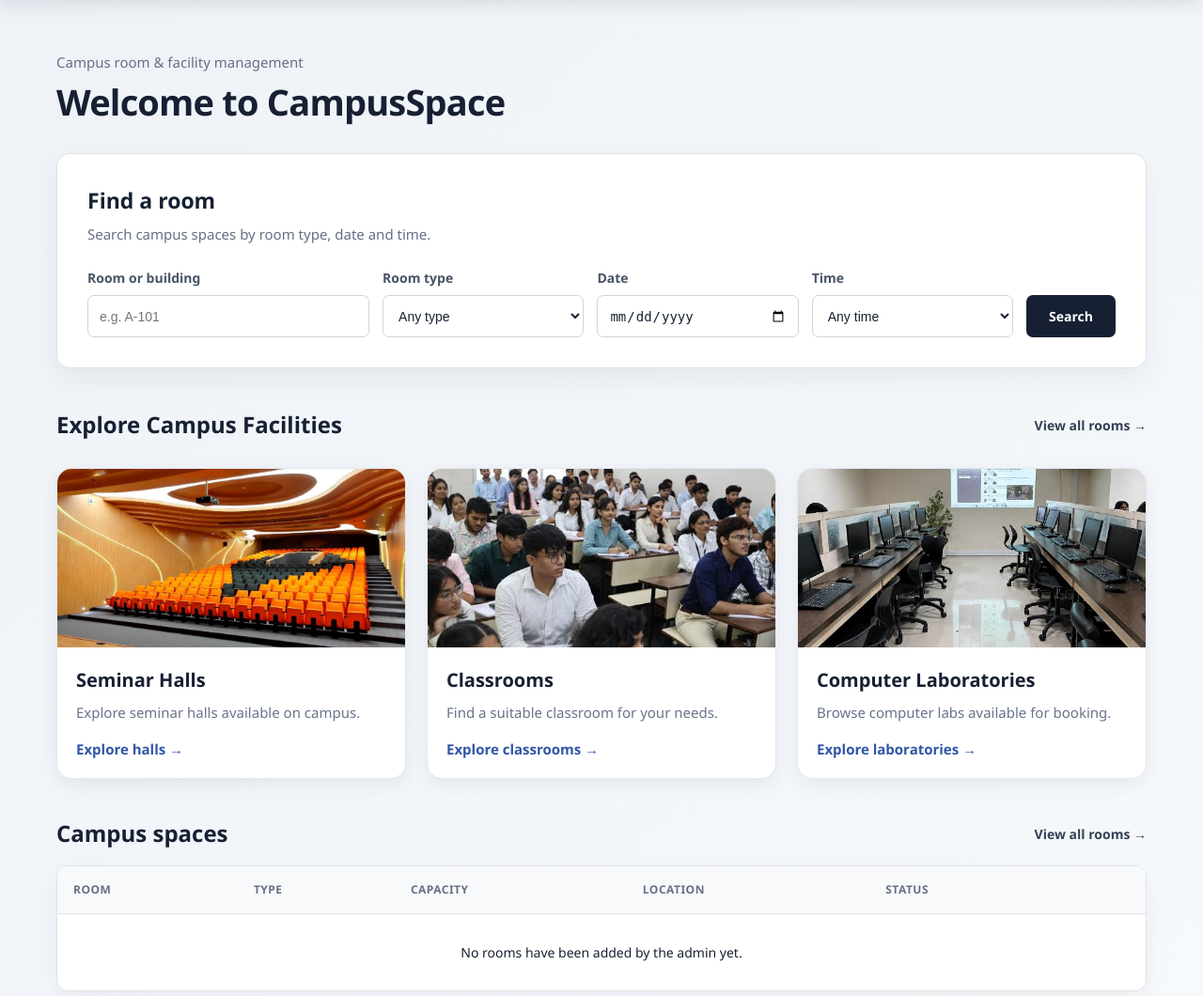
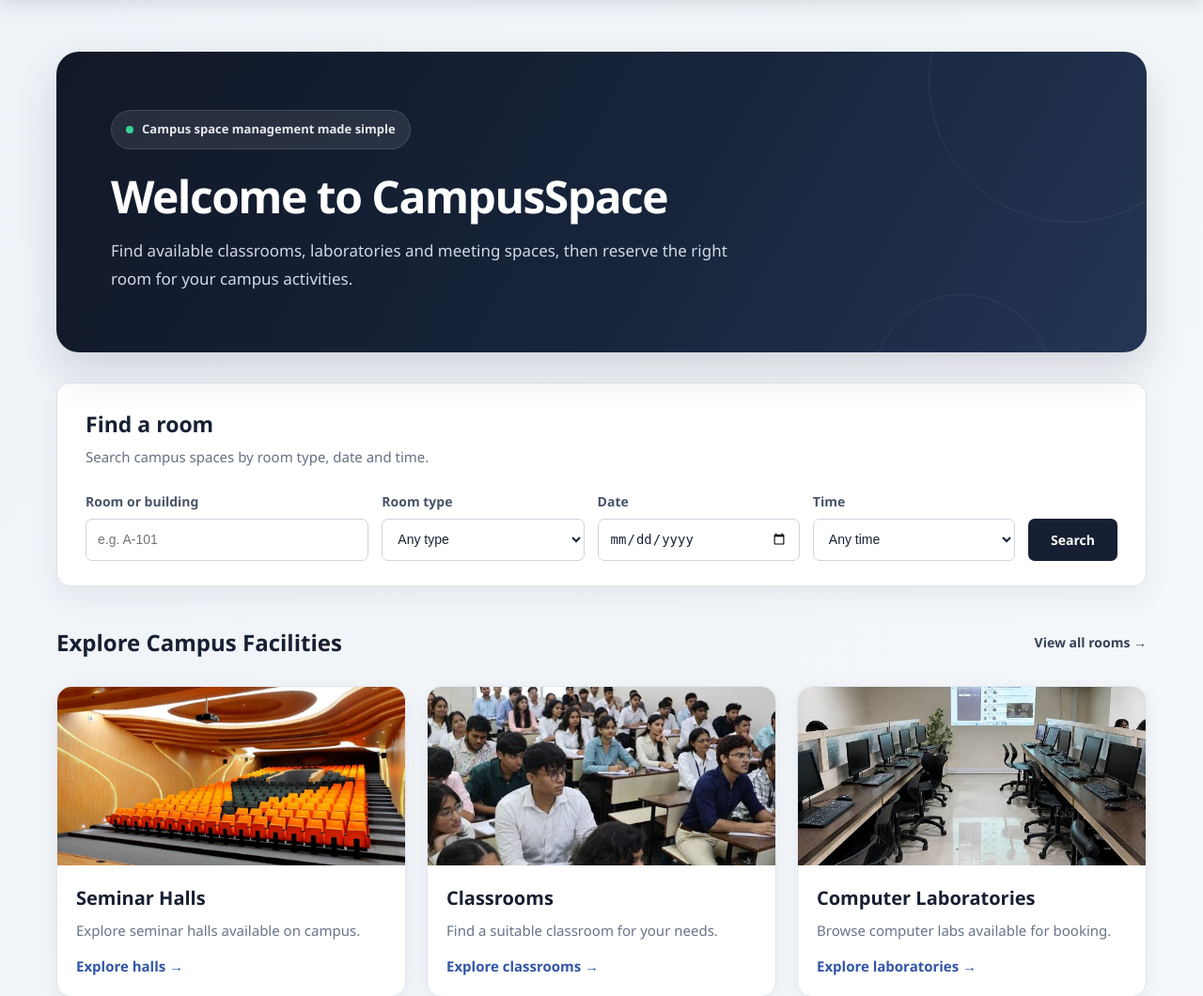
Before and after one commit to prayagbansode07/CampusSpace, a Flask app: page / in a window 1280 px wide. Shown: the part 72-1132 px from the top of the page at 94% size. Run offline with Flask 3, Linux system fonts and the light colour scheme; data that the repository does not hold is empty.

Commit message:
Polish homepage hero and search panel

```diff
--- a/templates/index.html
+++ b/templates/index.html
@@ -100,23 +100,76 @@
             padding: 55px 30px 80px;
         }
 
+
         .welcome {
+            position: relative;
+            overflow: hidden;
+            isolation: isolate;
+            background: linear-gradient(120deg, #111827 0%, #17243b 55%, #243654 100%);
+            color: #ffffff;
+            border-radius: 24px;
+            padding: 62px 58px;
+            min-height: 300px;
             margin-bottom: 32px;
+            box-shadow: 0 20px 45px rgba(17, 24, 39, 0.14);
+        }
+
+        .welcome::before,
+        .welcome::after {
+            content: "";
+            position: absolute;
+            z-index: -1;
+            border: 1px solid rgba(255, 255, 255, 0.07);
+            border-radius: 50%;
+            pointer-events: none;
+        }
+
+        .welcome::before {
+            width: 300px;
+            height: 300px;
+            top: -120px;
+            right: -70px;
+        }
+
+        .welcome::after {
+            width: 190px;
+            height: 190px;
+            bottom: -130px;
+            right: 100px;
         }
 
         .welcome p {
-            color: #667085;
-            font-size: 15px;
-            margin-bottom: 8px;
+            display: inline-flex;
+            align-items: center;
+            gap: 9px;
+            color: #e5e7eb;
+            background: rgba(255, 255, 255, 0.09);
+            border: 1px solid rgba(255, 255, 255, 0.12);
+            border-radius: 30px;
+            padding: 10px 15px;
+            font-size: 13px;
+            font-weight: 600;
+            margin-bottom: 22px;
         }
 
         .welcome h1 {
-            font-size: 38px;
-            line-height: 1.2;
-            font-weight: 700;
-            color: #172033;
-            letter-spacing: -0.8px;
+            max-width: 800px;
+            font-size: clamp(34px, 4vw, 48px);
+            line-height: 1.15;
+            font-weight: 750;
+            color: #ffffff;
+            letter-spacing: -1.5px;
+            margin-bottom: 16px;
         }
+
+        .welcome-subtitle {
+            max-width: 680px;
+            color: #d1d9e8;
+            font-size: 17px;
+            line-height: 1.8;
+            margin-top: 12px;
+        }
+
 
         /* SEARCH PANEL */
 
@@ -124,7 +177,7 @@
             background: white;
             border: 1px solid #dfe3e8;
             border-radius: 14px;
-            padding: 32px;
+            padding: 26px 30px;
             margin-bottom: 42px;
             box-shadow: 0 12px 30px rgba(23, 32, 51, 0.06);
         }
@@ -431,6 +484,12 @@
                 font-size: 29px;
             }
 
+            .welcome {
+                padding: 38px 26px;
+                min-height: 250px;
+                border-radius: 18px;
+            }
+
             .search-fields {
                 grid-template-columns: 1fr;
             }
@@ -605,17 +664,23 @@
 
         <!-- WELCOME -->
 
+
         <section class="welcome">
-
             <p>
-                Campus room & facility management
+                <span style="display:inline-block;width:8px;height:8px;background:#34d399;border-radius:50%;"></span>
+                Campus space management made simple
             </p>
 
             <h1>
                 Welcome to CampusSpace
             </h1>
 
+            <div class="welcome-subtitle">
+                Find available classrooms, laboratories and meeting spaces, then reserve the right
+                room for your campus activities.
+            </div>
         </section>
+
 
 
         <!-- SEARCH -->
```
